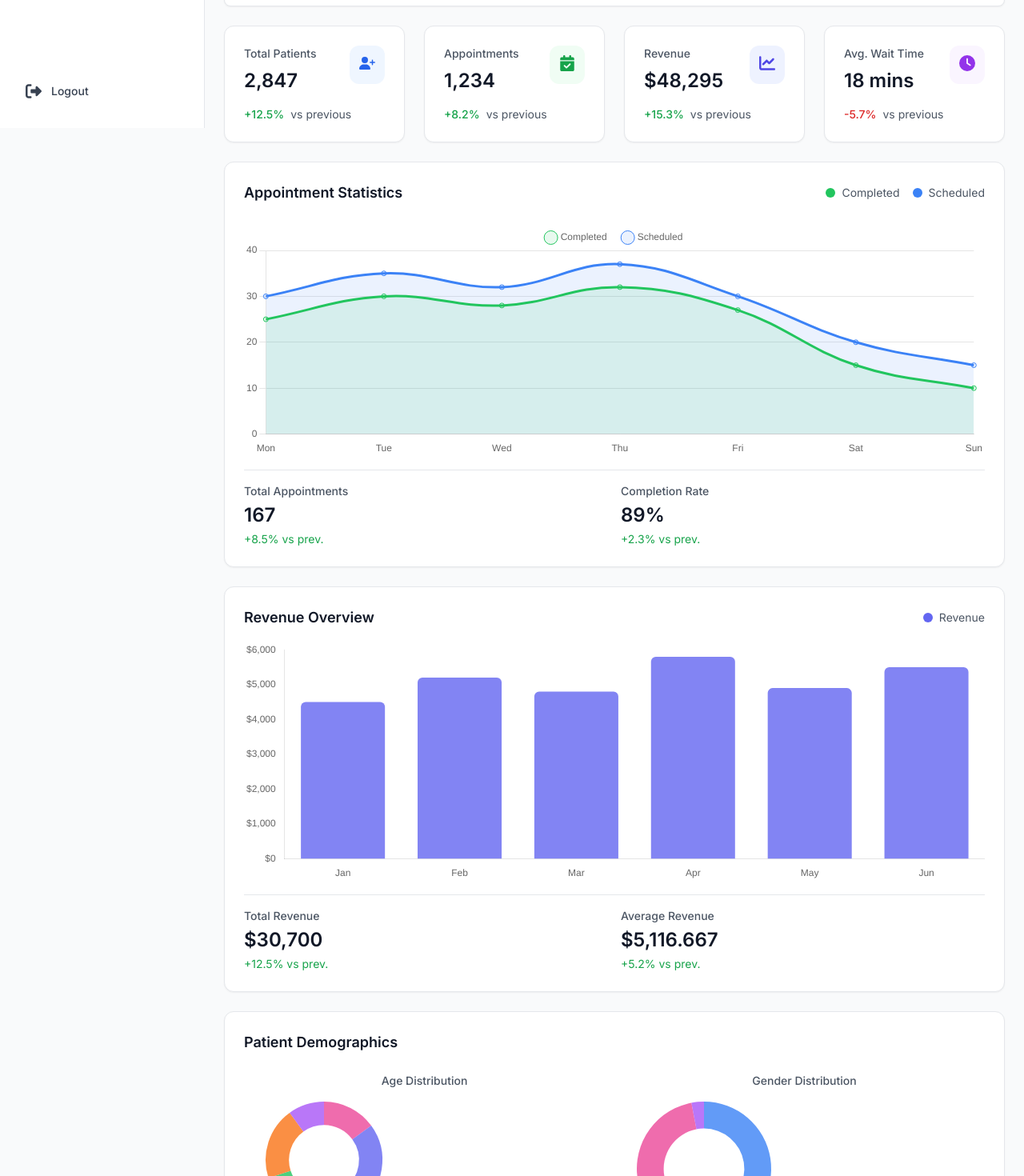
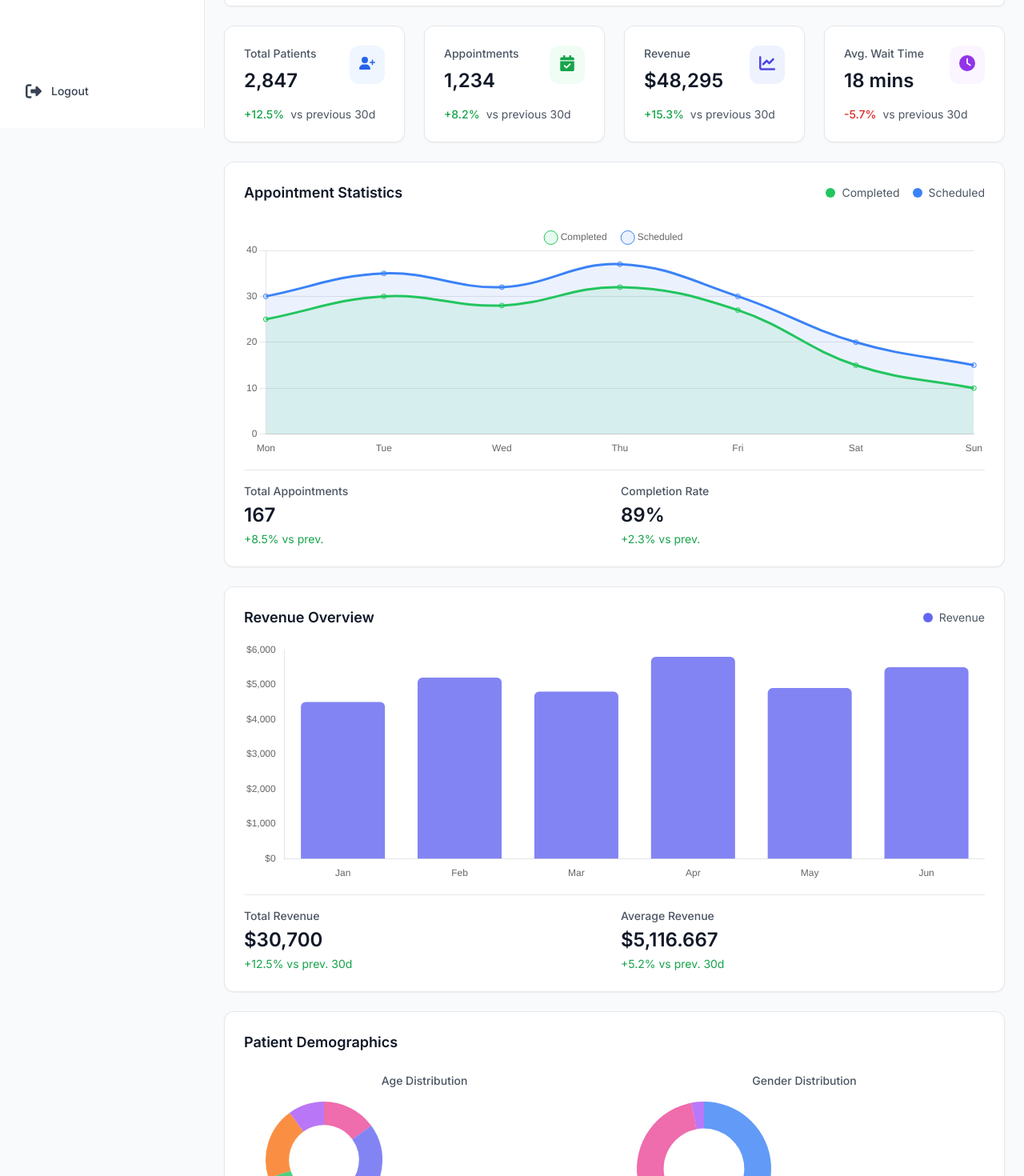
Before and after one commit to Souravsuvro/doctor-appointment-dashboard, a Next.js app: page /analytics in a window 1280 px wide. Shown: the part 640-2110 px from the top of the page at 80% size. Built offline with nearby package versions, Linux system fonts and the light colour scheme.

Commit message:
Restore dateRange props for analytics components

```diff
--- a/src/app/analytics/page.tsx
+++ b/src/app/analytics/page.tsx
@@ -78,27 +78,27 @@ export default function AnalyticsPage() {
 
           {/* Performance Metrics */}
           <div className="lg:col-span-2">
-            <PerformanceMetrics />
+            <PerformanceMetrics dateRange={selectedDateRange} />
           </div>
 
           {/* Appointment Stats */}
           <div>
-            <AppointmentStats />
+            <AppointmentStats dateRange={selectedDateRange} />
           </div>
 
           {/* Revenue Chart */}
           <div>
-            <RevenueChart />
+            <RevenueChart dateRange={selectedDateRange} />
           </div>
 
           {/* Patient Demographics */}
           <div>
-            <PatientDemographics />
+            <PatientDemographics dateRange={selectedDateRange} />
           </div>
 
           {/* Treatment Insights */}
           <div>
-            <TreatmentInsights />
+            <TreatmentInsights dateRange={selectedDateRange} />
           </div>
         </div>
       </div>
```
